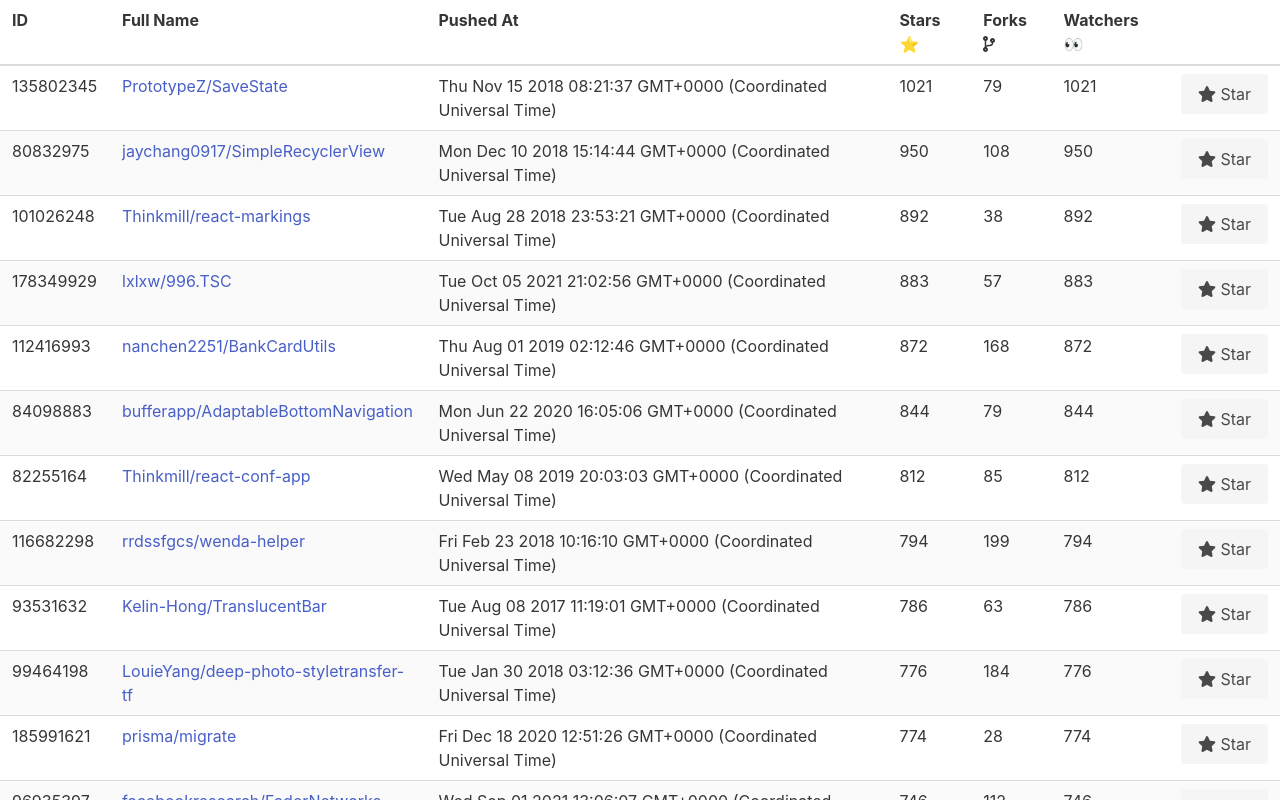
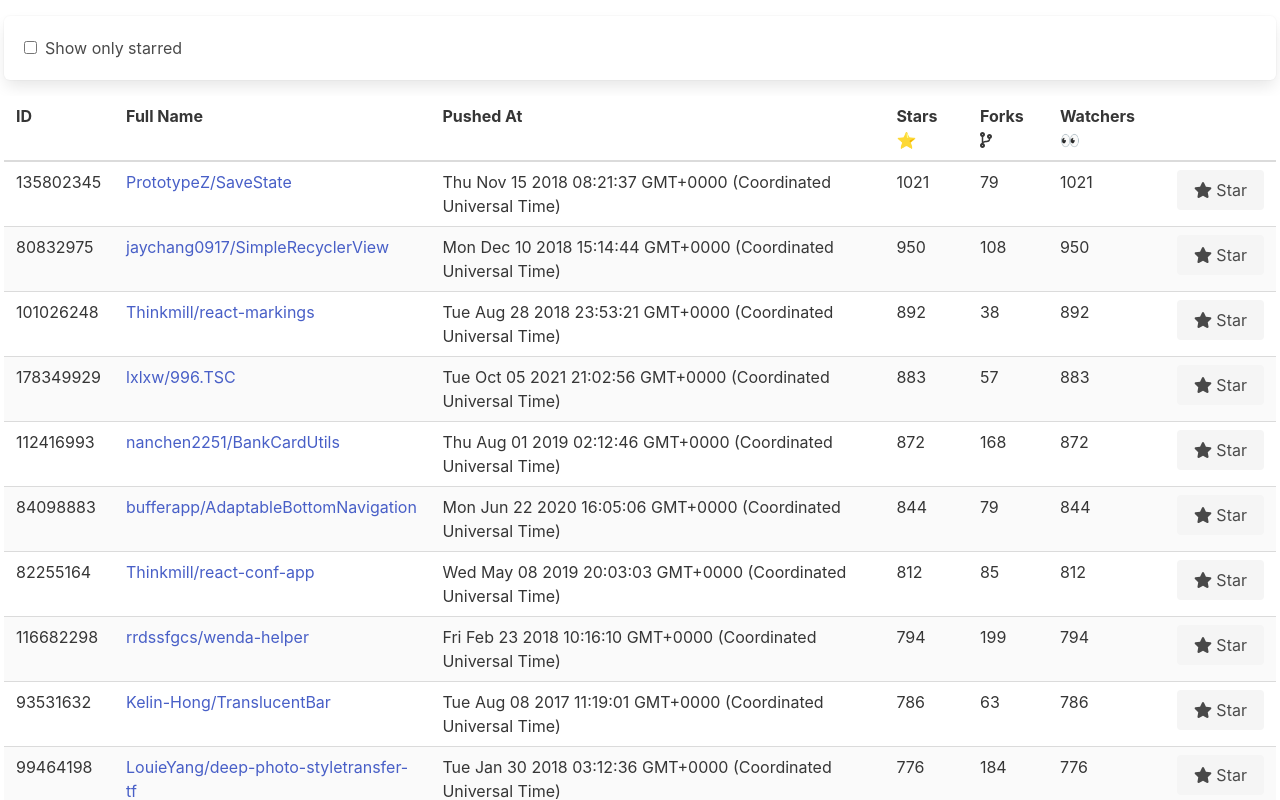
Before and after one commit to skylus/github_trends, a React (Create React App) app: page / in a window 1280 px wide. Shown: the top 800 px of the page. Built offline with nearby package versions, Linux system fonts and the light colour scheme.

Commit message:
WIP add filter by is starred

```diff
--- a/src/App.css
+++ b/src/App.css
@@ -1,7 +1,4 @@
 .App {
-  /*text-align: center;*/
-  background-color: #282c34;
-  /*background-image: linear-gradient(180deg, #000428, #000 16%);*/
 }
 
 .App-logo {
--- a/src/components/TrendingsRepos.tsx
+++ b/src/components/TrendingsRepos.tsx
@@ -8,6 +8,7 @@
 function TrendingRepos() {
     const [repos, setRepos] = useState<Repo[]>([]);
     const [shouldUpdateStarred, setShouldUpdateStarred] = useState(false);
+    const [showStarredOnly, setShowStarredOnly] = useState(false);
 
     useEffect(() => {
         async function fetchRepos() {
@@ -24,7 +25,15 @@
     }, [shouldUpdateStarred]);
 
     return (
-        <div>
+        <div className="mx-1">
+            <div className="box my-4">
+                <div className="field">
+                    <label className="checkbox">
+                        <input type="checkbox" onChange={(e) => setShowStarredOnly(e.target.checked)} />
+                        <span className="ml-2">Show only starred</span>
+                    </label>
+                </div>
+            </div>
             <table className="table is-fullwidth is-striped">
                 <thead>
                     <tr>
@@ -38,7 +47,8 @@
                     </tr>
                 </thead>
                 <tbody>
-                    {repos.map(({ id, fullName, starsCount, url, watchersCount, forksCount, pushedAt }) => <tr key={id}>
+                    {repos.filter(repo => !showStarredOnly || isStarred(repo.id))
+                      .map(({ id, fullName, starsCount, url, watchersCount, forksCount, pushedAt }) => (<tr key={id}>
                         <td>{id}</td>
                         <td>
                             <a href={url}>{fullName}</a>
@@ -59,7 +69,7 @@
                                 <span className="ml-1">Star</span>
                             </button>
                         </td>
-                    </tr>)}
+                    </tr>))}
                 </tbody>
             </table>
         </div>
```
